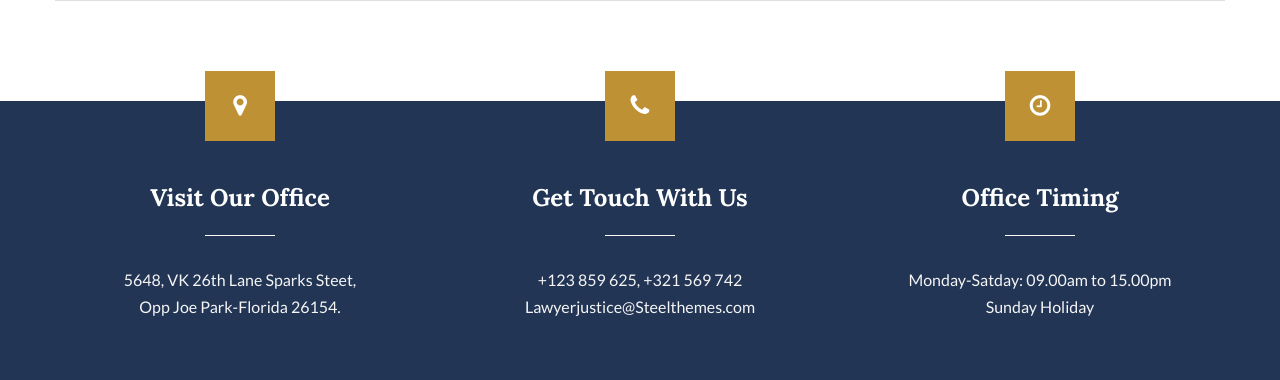
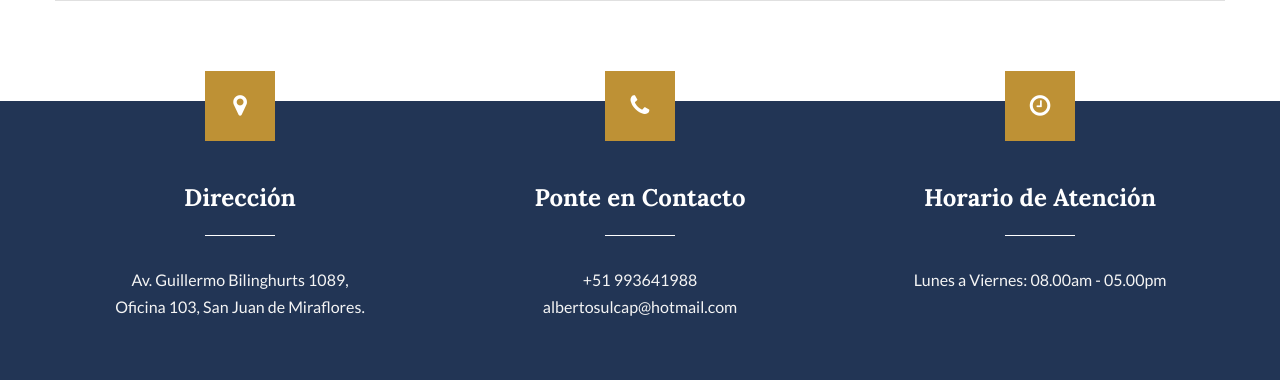
Before and after one commit to Steve12-04/abogado-, a PHP site: page / in a window 1280 px wide. Shown: the part 3720-4100 px from the top of the page. Run offline with PHP 8.4, Linux system fonts and the light colour scheme; some libraries are stand-ins or nearby versions.

Commit message:
Agregue index direccion y mas datos

```diff
--- a/index.php
+++ b/index.php
@@ -502,8 +502,8 @@ include("header.html");
                     <article class="info-column col-md-4 col-sm-4 col-xs-12">
                     	<div class="inner-box">
                         	<div class="icon"><span class="fa fa-map-marker"></span></div>
-                            <h3>Visit Our Office</h3>
-                            <div class="text"><p>5648, VK 26th Lane Sparks Steet, <br>Opp Joe Park-Florida 26154.</p></div>
+                            <h3>Dirección</h3>
+                            <div class="text"><p>Av. Guillermo Bilinghurts 1089, <br>Oficina 103, San Juan de Miraflores.</p></div>
                         </div>
                     </article>
 
@@ -511,8 +511,8 @@ include("header.html");
                     <article class="info-column col-md-4 col-sm-4 col-xs-12">
                     	<div class="inner-box">
                         	<div class="icon"><span class="fa fa-phone"></span></div>
-                            <h3>Get Touch With Us</h3>
-                            <div class="text"><p>+123 859 625, +321 569 742 <br>Lawyerjustice@Steelthemes.com</p></div>
+                            <h3>Ponte en Contacto</h3>
+                            <div class="text"><p>+51 993641988 <br>albertosulcap@hotmail.com</p></div>
                         </div>
                     </article>
 
@@ -520,8 +520,8 @@ include("header.html");
                     <article class="info-column col-md-4 col-sm-4 col-xs-12">
                     	<div class="inner-box">
                         	<div class="icon"><span class="fa fa-clock-o"></span></div>
-                            <h3>Office Timing</h3>
-                            <div class="text"><p>Monday-Satday: 09.00am to 15.00pm <br>Sunday Holiday</p></div>
+                            <h3>Horario de Atención</h3>
+                            <div class="text"><p>Lunes a Viernes: 08.00am - 05.00pm <br></p></div>
                         </div>
                     </article>
 
```
